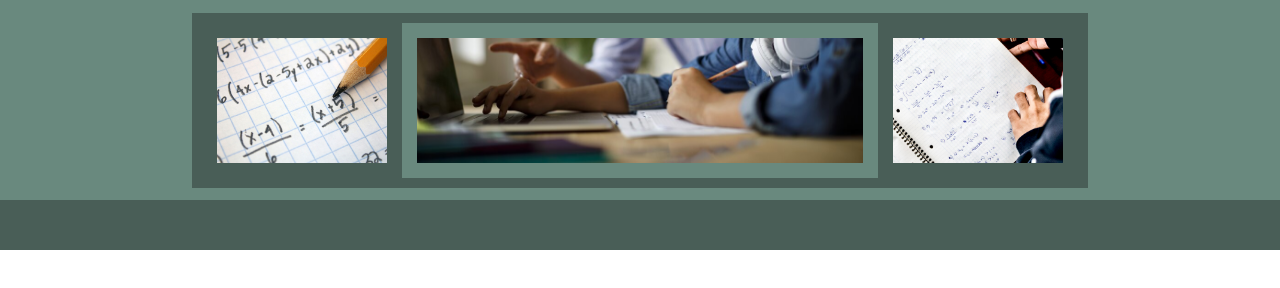
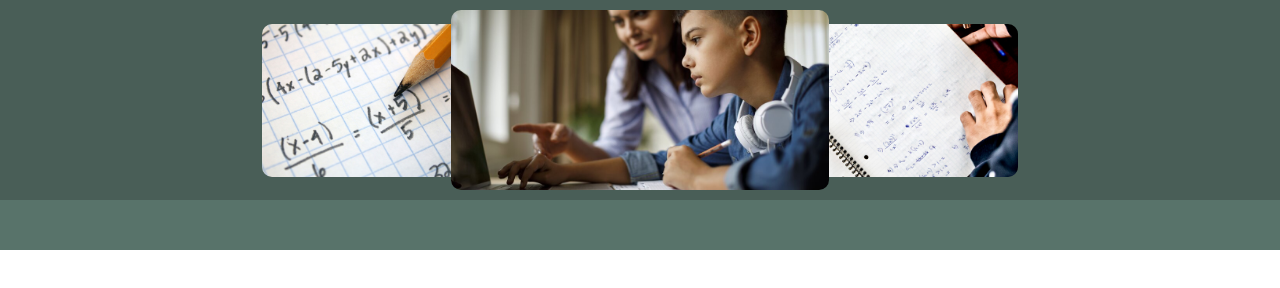
Before and after one commit to william-horn/math-tutor-website, a plain HTML site: page index.html in a window 1280 px wide. Drawn offline with Linux system fonts and the light colour scheme.

Commit message:
header images

```diff
--- a/assets/css/primary-style.css
+++ b/assets/css/primary-style.css
@@ -42,6 +42,7 @@
 :root {
     --dark-green: #495e57;
     --light-green: #69897e;
+    --darkest-green: #32403c;
     --bright-green: #85bd6a;
 }
 
@@ -58,48 +59,70 @@ header nav {
     width: 100%;
     position: absolute;
     bottom: 0;
+    opacity: 0.5;
 }
 
 header section {
-    width: 70%;
-    height: 70%;
+    width: 100%;
+    height: 80%;
     position: absolute;
-    left: 15%;
-    bottom: 25%;
+    bottom: 20%;
     background-color: var(--dark-green);
+    padding: 10px;
 }
 
 header section div {
-    padding: 10px;
-    position: absolute;
-    width: 100%;
     height: 100%;
+    width: 60%;
+    margin: 0 auto;
     display: flex;
     justify-content: space-between;
     align-items: center;
 }
 
-/**/
 
-.banner-side-img {
-    height: 100%;
-    max-width: 200px;
+.header-img {
+    flex: 1;
+    height: 85%;
+    max-width: 25%;
     object-fit: cover;
-    border: 15px solid var(--dark-green);
 }
 
-#header-banner-center {
+.left-edge-round {
+    border: 0;
+    border-top-left-radius: 10px;
+    border-bottom-left-radius: 10px;
+}
+
+.right-edge-round {
+    border: 0;
+    border-top-right-radius: 10px;
+    border-bottom-right-radius: 10px;
+}
+
+#header-img-center {
     flex: 2;
     height: 100%;
+    max-width: 50%;
+    object-position: center;
     object-fit: cover;
-    object-position: bottom;
-    border: 15px solid var(--light-green);
+    border-radius: 10px;
 }
 
 
 
 .debug {
-    height: 50px;
-    width: 50px;
-    background-color: red;
+    flex: 2;
+    border: 1px solid white;
+    background-color: var(--bright-green);
 }
+
+.debug1 {
+    flex: 1;
+    height: 85%;
+}
+
+.debug3 {
+    flex: 1;
+    height: 85%;
+}
--- a/index.html
+++ b/index.html
@@ -47,9 +47,12 @@
 
             <section>
                 <div>
-                    <img class="banner-side-img" id="header-banner-left" src="./assets/imgs/header-banner-left.jpg" alt="">
-                    <img id="header-banner-center" src="./assets/imgs/header-banner-center.jpg" alt="">
-                    <img class="banner-side-img" id="header-banner-right" src="./assets/imgs/header-banner-right.jpg" alt="">
+                    <!-- <div class="debug debug1">1</div>
+                    <div class="debug debug2">2</div>
+                    <div class="debug debug3">3</div> -->
+                    <img class="header-img left-edge-round" src="./assets/imgs/header-banner-left.jpg" alt="">
+                    <img id="header-img-center" src="./assets/imgs/header-banner-center.jpg" alt="">
+                    <img class="header-img right-edge-round" src="./assets/imgs/header-banner-right.jpg" alt="">
                 </div>
             </section>
 
```
